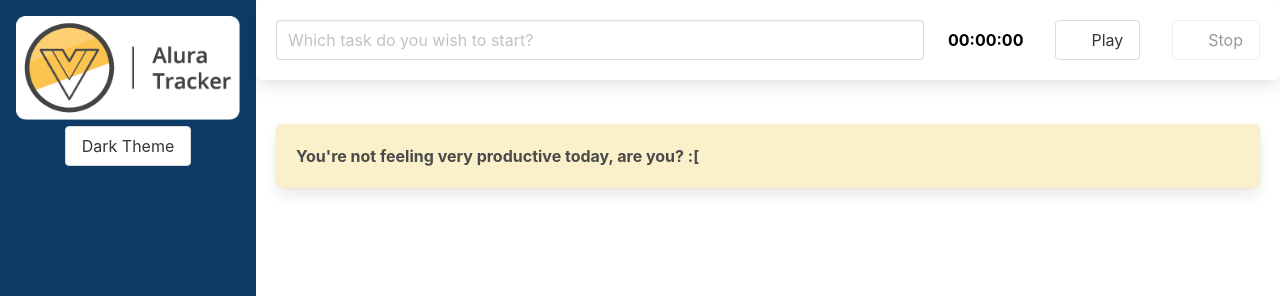
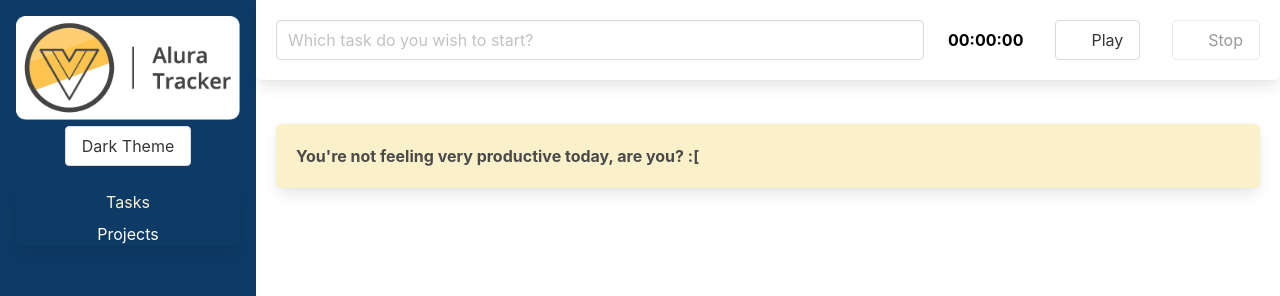
Before and after one commit to rodrigowb4ey/task-activity-tracker, a Vue app: page /#/ in a window 1280 px wide. Shown: the top 296 px of the page. Built offline with nearby package versions, Linux system fonts and the light colour scheme; the HTML template or start-up script is replaced by a standard one.

Commit message:
Added nav bar

```diff
--- a/src/components/SideBar.vue
+++ b/src/components/SideBar.vue
@@ -1,42 +1,59 @@
 <template>
   <header>
     <h1>
-            <img src="../assets/aluratrackerlogo.png">
+      <img src="../assets/aluratrackerlogo.png" />
     </h1>
+    <div class="has-text-centered">
       <button class="button" @click="changeTheme">
         {{ buttonText }}
       </button>
+      <nav class="panel mt-5">
+          <ul>
+              <li>
+                  <router-link to="/" class="link">
+                      <i class="fas fa-tasks"></i>
+                      Tasks
+                  </router-link>
+              </li>
+              <li>
+                  <router-link to="/projects" class="link">
+                      <i class="fas fa-project-diagram"></i>
+                      Projects
+                  </router-link>
+              </li>
+          </ul>
+      </nav>
+    </div>
   </header>
 </template>
 
 <script lang="ts">
-import { defineComponent } from 'vue'
+import { defineComponent } from "vue";
 
 export default defineComponent({
-    name: 'SideBar',
-    emits: ['whenChangingTheme'],
+  name: "SideBar",
+  emits: ["whenChangingTheme"],
   data() {
     return {
-            darkModeIsActive: false
-        }
+      darkModeIsActive: false,
+    };
   },
   computed: {
     buttonText() {
       if (this.darkModeIsActive) {
-                return 'Light Theme'
+        return "Light Theme";
       } else {
-                return 'Dark Theme'
+        return "Dark Theme";
       }
-        }
+    },
   },
   methods: {
     changeTheme() {
       this.darkModeIsActive = !this.darkModeIsActive;
-            this.$emit('whenChangingTheme', this.darkModeIsActive);
-        }
-    }
-})
-
+      this.$emit("whenChangingTheme", this.darkModeIsActive);
+    },
+  },
+});
 </script>
 
 <style scoped>
@@ -53,4 +70,16 @@
     height: auto;
   }
 }
+.panel li {
+    margin: 8px 0;
+}
+.link {
+    color: #fff;
+}
+.link:hover {
+    color: #FAF0CA;
+}
+.link.router-link-active {
+    color: #FAF0CA;
+}
 </style>
--- a/src/router/index.ts
+++ b/src/router/index.ts
@@ -1,11 +1,19 @@
 import { createRouter, createWebHashHistory, RouteRecordRaw } from "vue-router";
 import TasksView from "../views/TasksView.vue"
+import ProjectsView from "../views/ProjectsView.vue"
 
-const routes: RouteRecordRaw[] = [{
-    path: '/',
-    name: 'Tasks',
-    component: TasksView
-}];
+const routes: RouteRecordRaw[] = [
+    {
+        path: '/',
+        name: 'Tasks',
+        component: TasksView
+    },
+    {
+        path: '/projects',
+        name: 'Projects',
+        component: ProjectsView
+    }
+];
 
 const router = createRouter({
     history: createWebHashHistory(),
--- /dev/null
+++ b/src/views/ProjectsView.vue
@@ -0,0 +1,11 @@
+<template>
+    <h1>Projects</h1>
+</template>
+
+<script lang="ts">
+import { defineComponent } from "vue";
+
+export default defineComponent({
+    name: 'ProjectsView'
+});
+</script>
```
Lines whose indentation alone changed are shown as unchanged.
